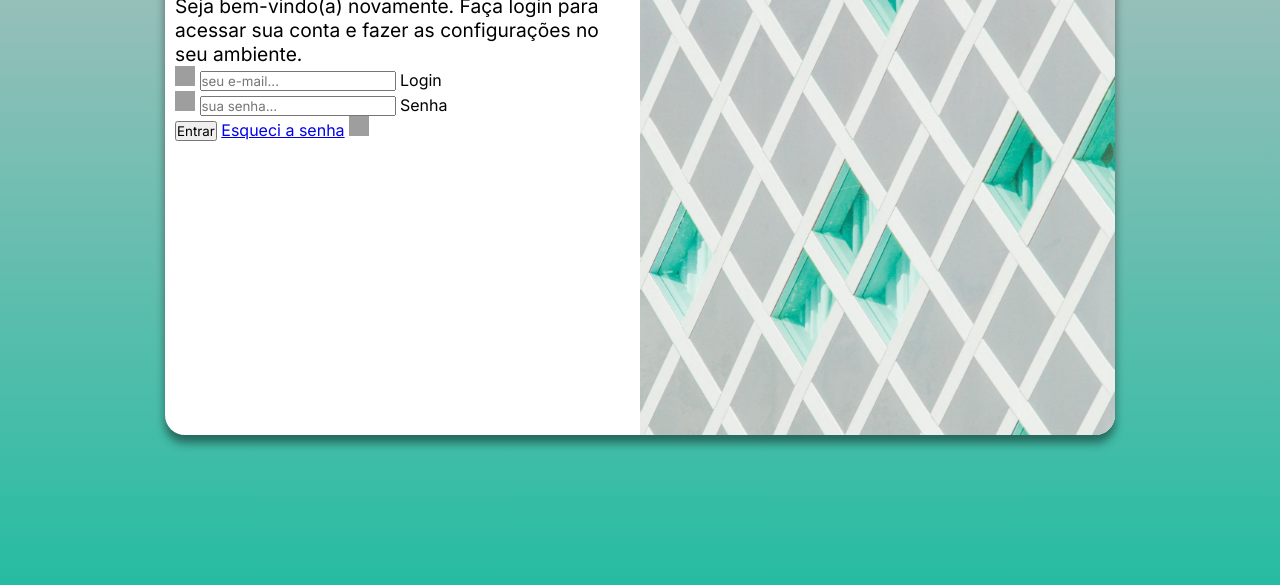
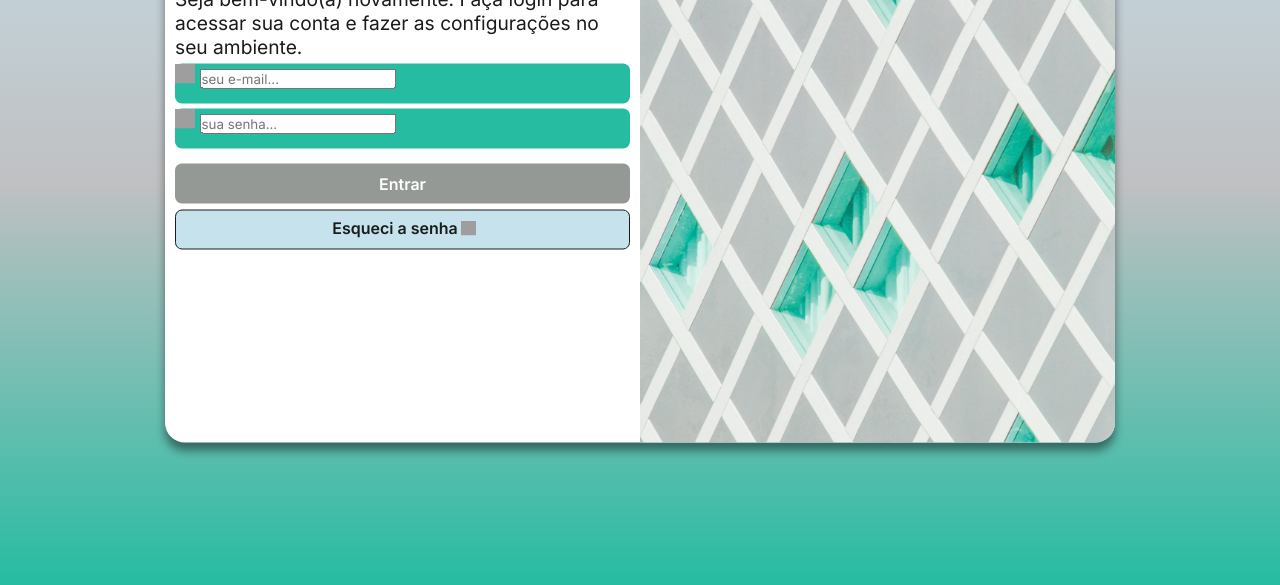
Before and after one commit to jsouza4/projeto-login, a plain HTML site: page index.html in a window 1280 px wide. Shown: the part 215-800 px from the top of the page. Drawn offline with Linux system fonts and the light colour scheme; grey boxes are pictures that could not be loaded.

Commit message:
atualização

```diff
--- a/estilos/media-query.css
+++ b/estilos/media-query.css
@@ -10,7 +10,7 @@ Grandes telas: acima de 1200px
 
 @media screen and (min-width: 768px) and (max-width: 992px) {
     body {
-        background-image: linear-gradient(to top, var(--cor01), var(--cor02));
+        background-image: linear-gradient(to bottom, var(--cor05), var(--cor02), var(--cor01));
     }
 
     #login {
@@ -31,7 +31,7 @@ Grandes telas: acima de 1200px
 
 @media screen and (min-width: 992px) {
     body {
-        background-image: linear-gradient(to top, var(--cor01), var(--cor02));
+        background-image: linear-gradient(to bottom, var(--cor05), var(--cor02), var(--cor01));
     }
 
     #login {
--- a/estilos/style.css
+++ b/estilos/style.css
@@ -17,6 +17,7 @@
     padding: 0px;
     box-sizing: border-box;
     font-family: var(--fonte-principal);
+    color: var(--corfonte02);
 }
 
 body, html {
@@ -38,7 +39,7 @@ main {
     transform: translate(-50%, -50%);
     background-color: var(--corfonte01);
     width: 250px;
-    height: 500px;
+    height: 515px;
     border-radius: 20px;
     overflow: hidden;
     box-shadow: 0px 8px 10px rgba(0, 0, 0, 0.450);
@@ -67,3 +68,61 @@ main {
 #form > p {
     font-size: 0.8em;
 }
+
+form > .campo {
+    background-color: var(--cor01);
+    display: block;
+    width: 100%;
+    height: 40px;
+    border-radius: 7px;
+    margin: 5px 0px;
+}
+
+.campo label {
+    display: none;
+}
+
+.enviar input {
+    display: block;
+    font-size: 1em;
+    width: 100%;
+    height: 40px;
+    background-color: var(--cor04);
+    color: var(--corfonte01);
+    border: none;
+    border-radius: 7px;
+    cursor: pointer;
+    font-weight: 600;
+    margin-top: 15px;
+}
+
+.enviar input:hover {
+    background-color: var(--cor03);
+    color: var(--corfonte02);
+}
+
+.enviar a {
+    display: block;
+    text-align: center;
+    font-size: 1em;
+    width: 100%;
+    height: 40px;
+    padding-top: 7px;
+    margin-top: 6px;
+    background-color: var(--cor05);
+    border: 1px solid var(--corfonte02);
+    border-radius: 7px;
+    text-decoration: none;
+    color: var(--corfonte02);
+    font-weight: 600;
+}
+
+a:hover {
+    background-color: var(--cor03);
+}
+
+.enviar img {
+    position: relative;
+    top: 2px;
+    left: 3px;
+}
--- a/index.html
+++ b/index.html
@@ -12,8 +12,6 @@
     <main>
         <section id="login">
             <div id="imagem">
-
-
             </div>
 
             <div id="form">
@@ -32,17 +30,11 @@
                         <label for="isenha">Senha</label>
                     </div>
 
-                    <div class="campo">
+                    <div class="enviar">
                         <input type="submit" value="Entrar">
-                        <a href="esqueci.html">Esqueci a senha</a>
-                        <img width="20" height="20" src="https://img.icons8.com/ios-glyphs/30/new-post.png" alt="new-post">
-
-
-
+                        <a href="esqueci.html" class="botao">Esqueci a senha<img width="15" height="15" src="https://img.icons8.com/ios-glyphs/30/new-post.png" alt="new-post"></a>
                     </div>
-
                 </form>
-
             </div>
         </section>
     </main>
```
